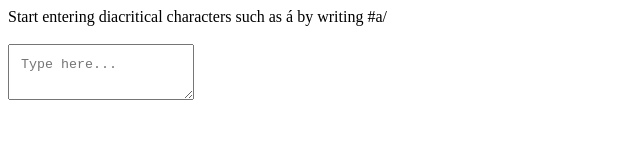
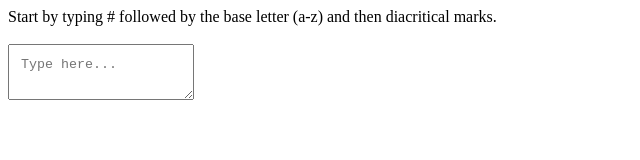
Before and after one commit to schefflaa/betacode, a plain HTML site: page index.html in a window 1280 px wide. Shown: the whole page, without its empty margins (0-640 px from the left). Drawn offline with nearby package versions, Linux system fonts and the light colour scheme.

Commit message:
Update index.html

```diff
--- a/index.html
+++ b/index.html
@@ -9,7 +9,7 @@
 
 <body>
 
-    <div>Start entering diacritical characters such as á by writing #a/</div>
+    <div>Start by typing # followed by the base letter (a-z) and then diacritical marks.</div>
     <br/>
 
     <div class="betacode-anchor">
```
